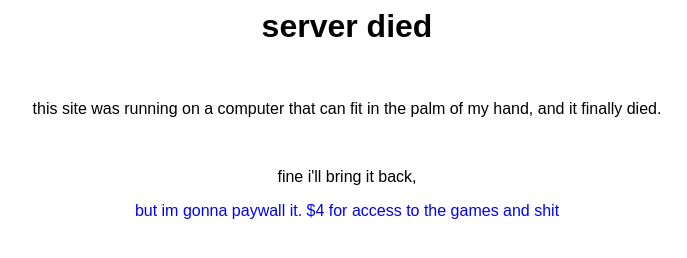
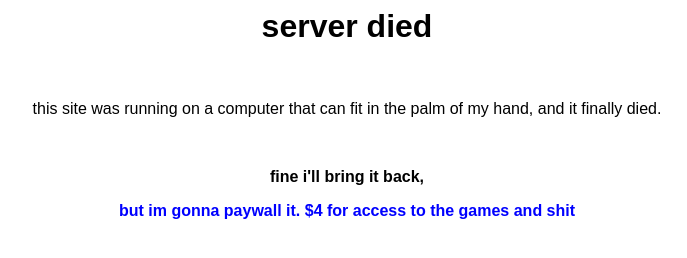
Before and after one commit to leightoe/placeholder-site, a plain HTML site: page index.html in a window 1280 px wide. Shown: the whole page, without its empty margins (293-980 px from the left). Drawn offline with Linux system fonts and the light colour scheme.

Commit message:
Update index.html

```diff
--- a/index.html
+++ b/index.html
@@ -10,6 +10,6 @@
     <br>
     <p>this site was running on a computer that can fit in the palm of my hand, and it finally died.</p>
     <br>
-    <p>fine i'll bring it back,</p><p style="color:blue"> but im gonna paywall it. $4 for access to the games and shit</p>
+    <b><p>fine i'll bring it back,</p><p style="color:blue"> but im gonna paywall it. $4 for access to the games and shit</p></b>
 </body>
 </html>
```
